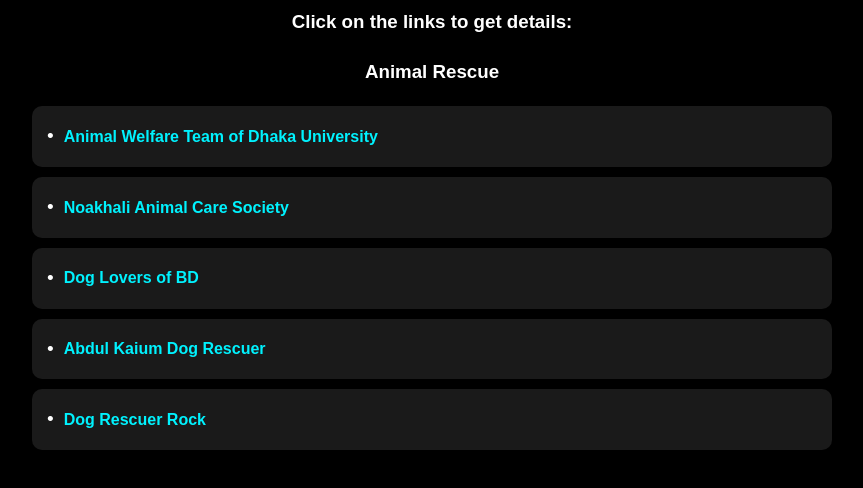
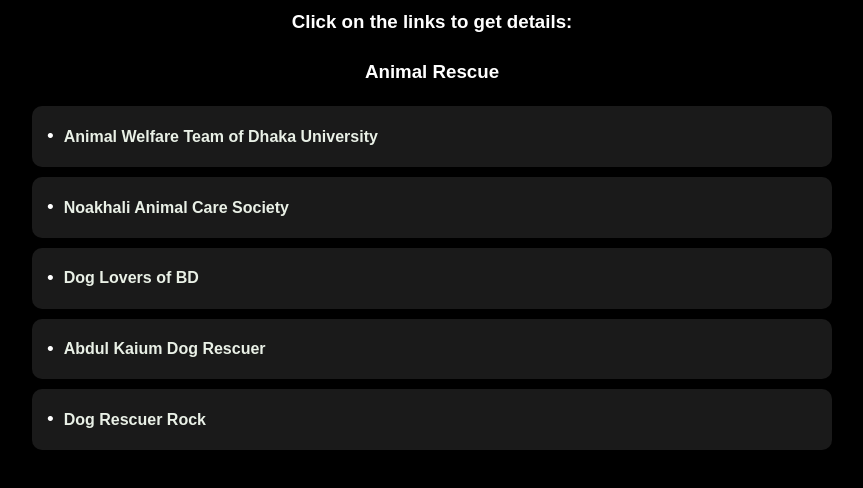
Before and after one commit to Naimurchowdhury/Flood-Donation-URLS, a plain HTML site: page animal.html in a window 1280 px wide. Shown: the part 230-718 px from the top of the page, without its empty margins (208-1071 px from the left). Drawn offline with Linux system fonts and the light colour scheme.

Commit message:
Update animal.html

```diff
--- a/animal.html
+++ b/animal.html
@@ -56,7 +56,7 @@
 
         a {
             text-decoration: none;
-            color: #00f2fe; /* Bright link color */
+            color: #e9f0e6; /* Bright link color */
             font-weight: bold;
             transition: color 0.3s ease;
         }
```
